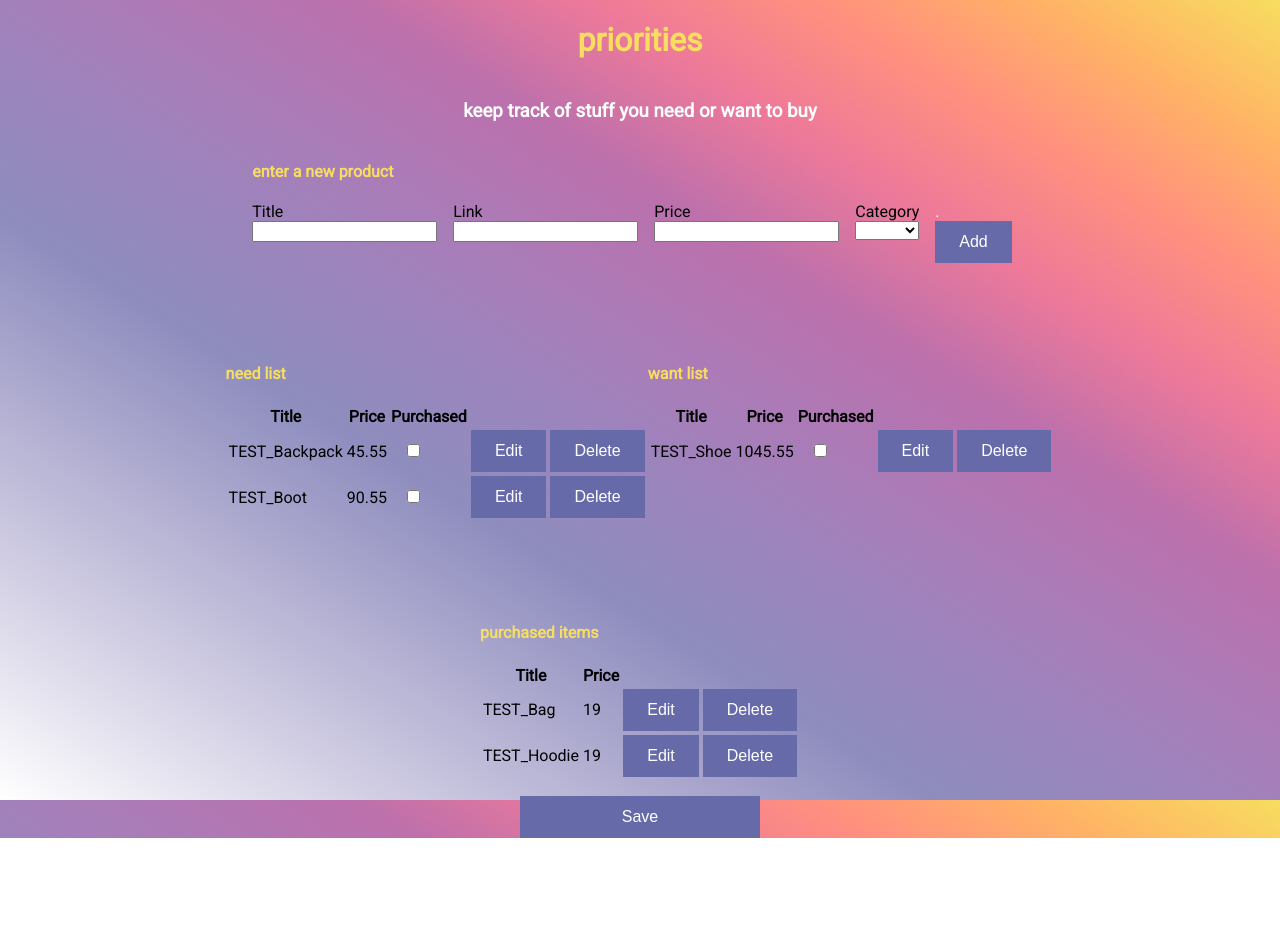
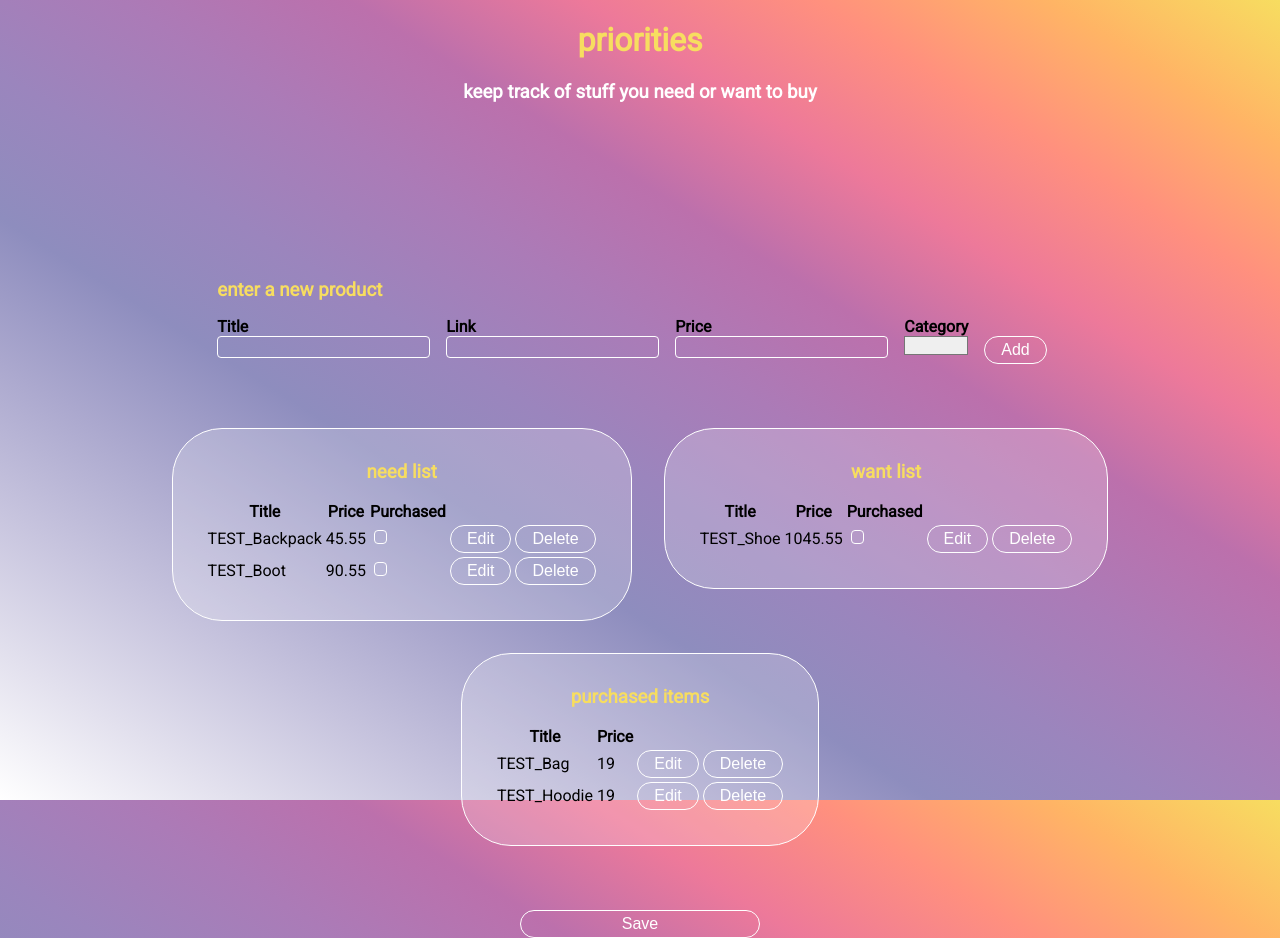
Before and after one commit to Gila-Johanna-Hofmann/priorities, an Angular app: page / in a window 1280 px wide. Both pictures are taken after a click on the button "Add Item". Before the commit the page ends 838 px from the top, so only its background shows below. Built offline with nearby package versions, Linux system fonts and the light colour scheme; a web font is replaced by a local one.

Commit message:
css styling

```diff
--- a/src/app/app.component.html
+++ b/src/app/app.component.html
@@ -4,13 +4,12 @@
     <h1>{{ title }}</h1>
     <h3>{{ description }}</h3>
   </div>
-    <Button *ngIf="isButtonHidden"
-            (click)="onShowAddButton(false)"
-    >Add Item
-    </Button
-    >
-    <div class="input-container"
-         *ngIf="!isButtonHidden">
+  <div class="add-button">
+    <Button *ngIf="isButtonHidden" (click)="onShowAddButton(false)">
+        Add Item
+    </Button>
+  </div>
+  <div class="input-container" *ngIf="!isButtonHidden">
     <app-input-form
       [shoppingItem]="shoppingItem"
       [categories]="categories"
@@ -18,7 +17,7 @@
     ></app-input-form>
   </div>
   <div class="toshop-container">
-        <div class="one-list">
+    <div class="one-list-left">
       <app-shopping-item-list
         [listTitle]="'need list'"
         [shoppingList]="needList"
@@ -27,7 +26,7 @@
         (purchased)="onPurchasedChange($event)"
       ></app-shopping-item-list>
     </div>
-        <div class="one-list">
+    <div class="one-list-right">
       <app-shopping-item-list
         [listTitle]="'want list'"
         [shoppingList]="wantList"
@@ -50,7 +49,5 @@
 </div>
 
 <div class="save-button">
-    <button (click)="onSaveList()">
-        Save
-    </button>
+  <button (click)="onSaveList()">Save</button>
 </div>
--- a/src/app/app.component.scss
+++ b/src/app/app.component.scss
@@ -18,33 +18,30 @@ h3 {
     display: flex;
     flex-direction: column;
     align-items: center;
+    margin-bottom: 2rem;
 }
 
-.input-container {
-    margin-bottom: 5rem;
-}
-
-.toshop-container {
+.toshop-container, .shopped-container {
     display: flex;
     flex-direction: row;
     justify-content: center;
+    margin-bottom: 2rem;
 }
 
-.shopped-container {
-    margin-top: 5rem;
+.one-list-right {
+    margin-left: 1rem;
 }
 
-.one-list {
-    display: flex;
-    flex-direction: column;
-    align-items: center;
+.one-list-left {
+    margin-right: 1rem;
 }
 
-.save-button {
+.save-button, .add-button {
     display: flex;
-    margin-top: 1rem;
     width: 100%;
     justify-content: center;
+    margin-bottom: 4rem;
+    margin-top: 2rem;
 
     button {
         min-width: 15rem;
--- a/src/app/input-form/input-form.component.css
+++ /dev/null
@@ -1,19 +0,0 @@
-.input-element {
-    display: flex;
-    flex-direction: column;
-    padding-right: 1rem;
-}
-
-form {
-    display: flex;
-    flex-direction: row;
-    justify-items: space-between;
-}
-
-.submit-button {
-
-}
-
-#whitelabel {
-    color: white;
-}
--- a/src/app/input-form/input-form.component.html
+++ b/src/app/input-form/input-form.component.html
@@ -1,5 +1,5 @@
-<div *ngIf="shoppingItem">
-  <h4>enter a new product</h4>
+<div class="new-item-area" *ngIf="shoppingItem">
+  <h3>enter a new product</h3>
   <form #inputForm="ngForm" autocomplete="off" (ngSubmit)="onSubmit()">
     <div class="input-element">
       <label for="title">Title</label>
@@ -46,7 +46,7 @@
       </select>
     </div>
     <div class="input-element">
-      <label id="whitelabel" for="category">. </label>
+      <label id="whitelabel" for="category">.</label>
       <button type="submit" class="submit-button" [disabled]="!inputForm.valid">
         Add
       </button>
--- /dev/null
+++ b/src/app/input-form/input-form.component.scss
@@ -0,0 +1,46 @@
+.new-item-area {
+    margin-top: 2rem;
+    margin-bottom: 4rem;
+}
+
+.input-element {
+    display: flex;
+    flex-direction: column;
+    padding-right: 1rem;
+}
+
+label {
+    font-weight: bold;
+}
+
+input[type="text"], input[type="url"], input[type="number"] {
+    -webkit-appearance: none;
+    -moz-appearance: none;
+    border: 1px solid white;
+    border-radius: 4px;
+    background-color: transparent;
+    font-size: 1rem;
+
+}
+
+select {
+    -webkit-appearance: none;
+    -moz-appearance: none;
+    font-size: 1rem;
+}
+
+
+
+form {
+    display: flex;
+    flex-direction: row;
+    justify-items: space-between;
+}
+
+.submit-button {
+    width: 100%;
+}
+
+#whitelabel {
+    color: transparent;
+}
--- a/src/app/input-form/input-form.component.ts
+++ b/src/app/input-form/input-form.component.ts
@@ -4,7 +4,7 @@ import { ShoppingItem } from '../shoppinglist-master';
 @Component({
   selector: 'app-input-form',
   templateUrl: './input-form.component.html',
-  styleUrls: ['./input-form.component.css'],
+  styleUrls: ['./input-form.component.scss'],
 })
 export class InputFormComponent {
   @Input()
--- a/src/app/shopping-item-list/shopping-item-list.component.html
+++ b/src/app/shopping-item-list/shopping-item-list.component.html
@@ -1,4 +1,5 @@
-<h4>{{listTitle}}</h4>
+<div class="postit">
+  <h3>{{ listTitle }}</h3>
   <table>
     <thead>
       <tr>
@@ -11,12 +12,15 @@
     <tbody>
       <tr *ngFor="let shoppingItem of shoppingList">
         <td>
-                <a href="{{shoppingItem.url}}">{{shoppingItem.title}}</a>
+          <a href="{{ shoppingItem.url }}">{{ shoppingItem.title }}</a>
         </td>
-            <td>{{shoppingItem.price}}</td>
+        <td>{{ shoppingItem.price }}</td>
         <td *ngIf="shoppingItem.purchased === false">
-                <input type="checkbox"
-                       (change)="onPurchased(shoppingItem)">
+          <input
+            type="checkbox"
+            class="checkbox"
+            (change)="onPurchased(shoppingItem)"
+          />
         </td>
         <td>
           <button (click)="onEdit(shoppingItem)">Edit</button>
@@ -27,3 +31,4 @@
       </tr>
     </tbody>
   </table>
+</div>
--- a/src/app/shopping-item-list/shopping-item-list.component.scss
+++ b/src/app/shopping-item-list/shopping-item-list.component.scss
@@ -1,11 +1,3 @@
-.listItem {
-    display: flex;
-    flex-direction: row;
-    justify-content: space-around;
-    align-items: center;
-    padding: 10px;
-}
-
 a:any-link {
     text-decoration: none;
     color: black;
@@ -16,6 +8,30 @@ a:any-link {
     }
 }
 
-input {
-    margin-left: 1rem;
-}
+h3 {
+    color: #f7dd60;
+    margin-top: 0;
+    margin-bottom: 1rem;
+  }
+
+  input[type="checkbox"] {
+    -webkit-appearance: none;
+    -moz-appearance: none;
+    border: 1px solid white;
+    border-radius: 4px;
+    background-color: transparent;
+    cursor: pointer;
+    width: 1em;
+    height: 1em;
+
+  }
+
+  .postit {
+      display: flex;
+      flex-direction: column;
+      align-items: center;
+      background-color: rgba(255,255,255,0.2);
+      padding: 2rem;
+      border-radius: 50px;
+      border: 1px solid white
+  }
--- a/src/styles.css
+++ b/src/styles.css
@@ -1,15 +1,32 @@
-html, body {
+html,
+body {
   height: 100%;
   margin: 0;
-    background-image: linear-gradient(to right top, #ffffff, #e3e1ee, #c7c4de, #aba8ce, #8e8dbe, #9b85bd, #ab7bb7, #bc70ac, #ed799a, #ff907e, #ffb465, #f7dd60);
-    font-family: 'Roboto', sans-serif;
+  background-image: linear-gradient(
+    to right top,
+    #ffffff,
+    #e3e1ee,
+    #c7c4de,
+    #aba8ce,
+    #8e8dbe,
+    #9b85bd,
+    #ab7bb7,
+    #bc70ac,
+    #ed799a,
+    #ff907e,
+    #ffb465,
+    #f7dd60
+  );
+  font-family: "Roboto", sans-serif;
+  font-size: 1rem;
 }
 
 button {
-    background-color: #666aa9;
-    border: none;
+  background-color: transparent;
+  border: white 1px solid;
+  border-radius: 50px;
   color: #ffffff;
-    padding: 0.75rem 1.5rem;
+  padding: 0.25rem 1rem;
   text-align: center;
   text-decoration: none;
   display: inline-block;
@@ -17,7 +34,8 @@ button {
   cursor: pointer;
 }
 
-
-h4 {
+h3 {
   color: #f7dd60;
+  margin-top: 0;
+  margin-bottom: 1rem;
 }
```
Lines whose indentation alone changed are shown as unchanged.
